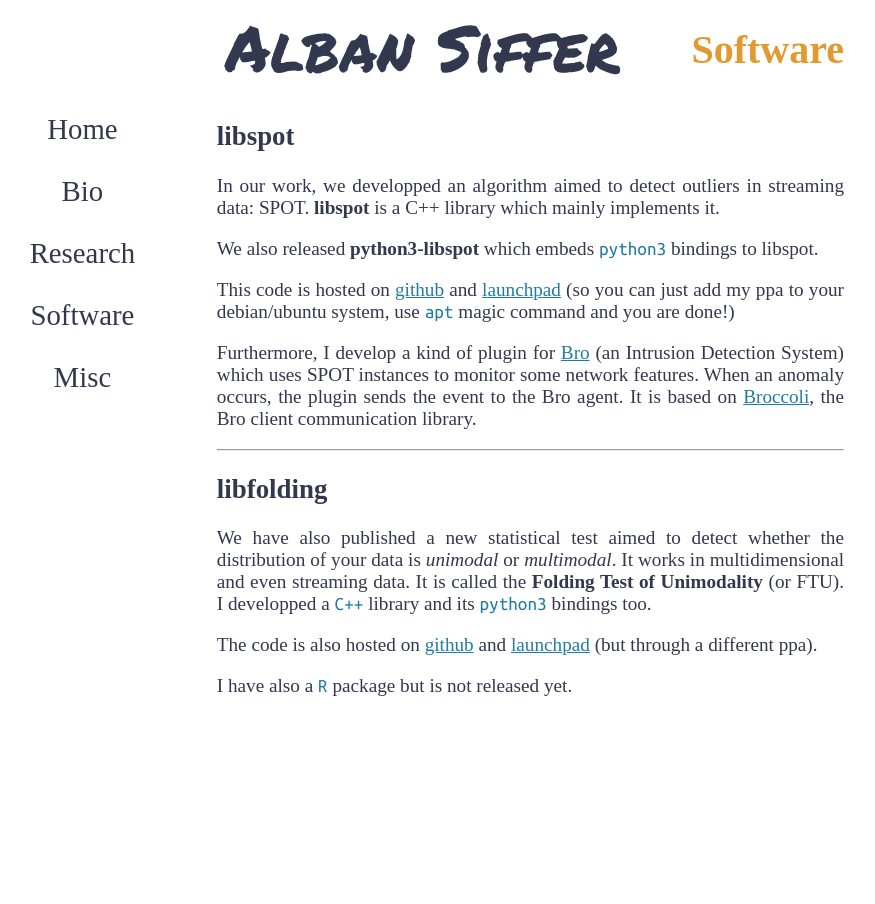
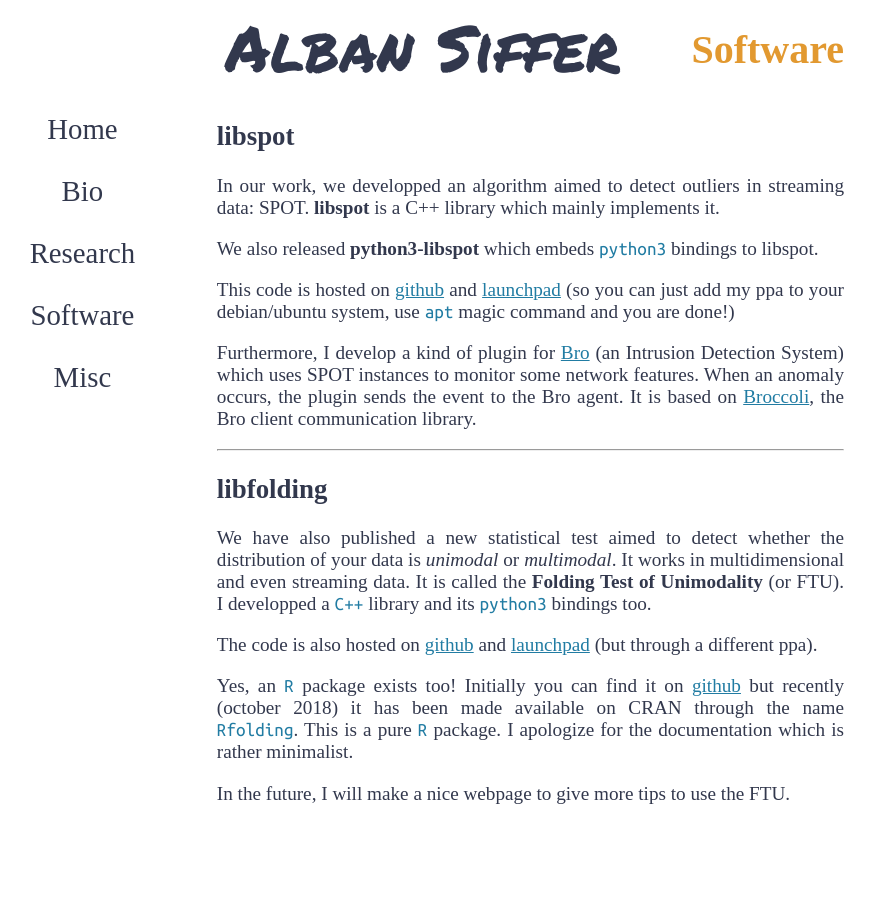
Before and after one commit to asiffer/bio, a Jekyll site: the page built from _pages/03_software.md, in a window 1280 px wide. Shown: the whole page, without its empty margins (244-1119 px from the left). Built offline with Jekyll 4.4.1, drawn with Linux system fonts in a browser that asks for light colours; nearby versions of some CDN libraries; some web fonts are replaced.

Commit message:
update Rfolding

```diff
--- a/_pages/03_software.md
+++ b/_pages/03_software.md
@@ -25,4 +25,6 @@ I developped a `C++` library and its `python3` bindings too.
 
 The code is also hosted on <a href="https://github.com/asiffer/libfolding">github</a> and <a href="https://launchpad.net/~asiffer/+archive/ubuntu/libfolding">launchpad</a> (but through a different ppa).
 
-I have also a `R` package but is not released yet.
+Yes, an `R` package exists too! Initially you can find it on <a href="https://github.com/asiffer/Rfolding">github</a> but recently (october 2018) it has been made available on CRAN through the name `Rfolding`. This is a pure `R` package. I apologize for the documentation which is rather minimalist.
+
+In the future, I will make a nice webpage to give more tips to use the FTU.
```
